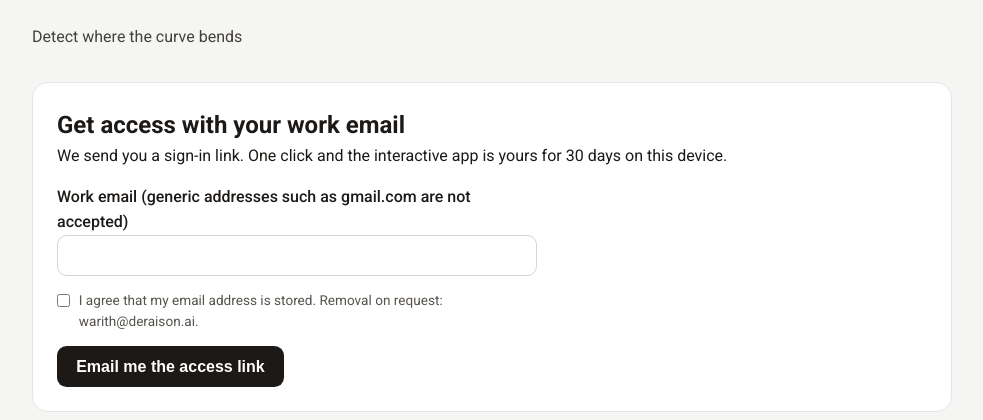
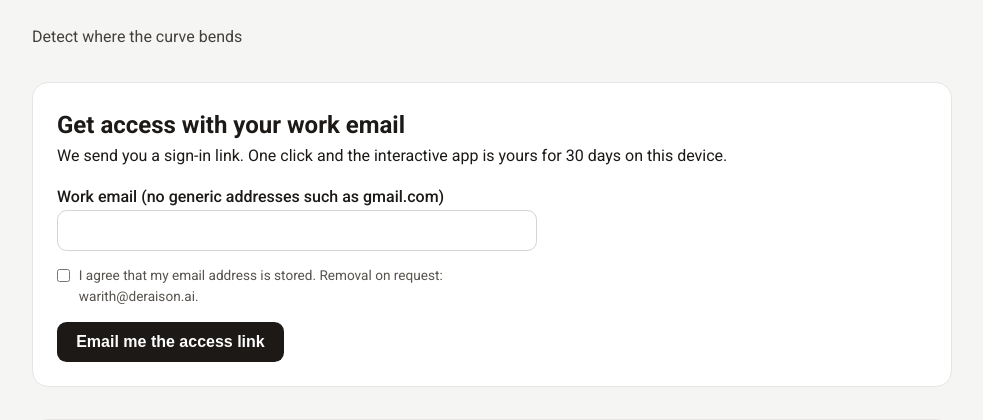
Before and after one commit to warith-harchaoui/elbow-helper, a PHP site: page /landing.php in a window 1280 px wide. Shown: the part 191-611 px from the top of the page, without its empty margins (148-1131 px from the left). Run offline with PHP 8.4, Linux system fonts and the light colour scheme.

Commit message:
webapp: shorten the landing email-field label (EN and FR)

```diff
--- a/webapp/gate/landing.php
+++ b/webapp/gate/landing.php
@@ -238,7 +238,7 @@ const STRINGS = {
     tagline: "Detect where the curve bends",
     form_title: "Get access with your work email",
     form_sub: "We send you a sign-in link. One click and the interactive app is yours for 30 days on this device.",
-    email_label: "Work email (generic addresses such as gmail.com are not accepted)",
+    email_label: "Work email (no generic addresses such as gmail.com)",
     consent: "I agree that my email address is stored. Removal on request: warith@deraison.ai.",
     submit: "Email me the access link",
     examples_title: "What you will get",
@@ -271,7 +271,7 @@ const STRINGS = {
     tagline: "Détecter là où la courbe plie",
     form_title: "Accédez avec votre email professionnel",
     form_sub: "Nous vous envoyons un lien de connexion. Un clic et l'application interactive est à vous pour 30 jours sur cet appareil.",
-    email_label: "Email professionnel (les adresses génériques type gmail.com sont refusées)",
+    email_label: "Email professionnel (pas d'adresse générique type gmail.com)",
     consent: "J'accepte que mon adresse email soit enregistrée. Suppression sur demande : warith@deraison.ai.",
     submit: "Recevoir le lien d'accès",
     examples_title: "Ce que vous obtiendrez",
```
